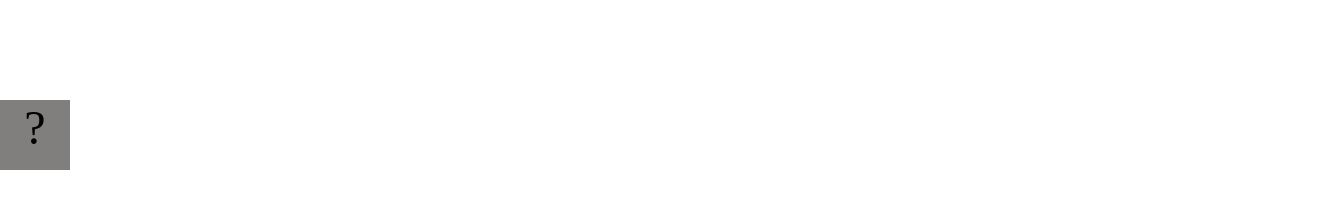
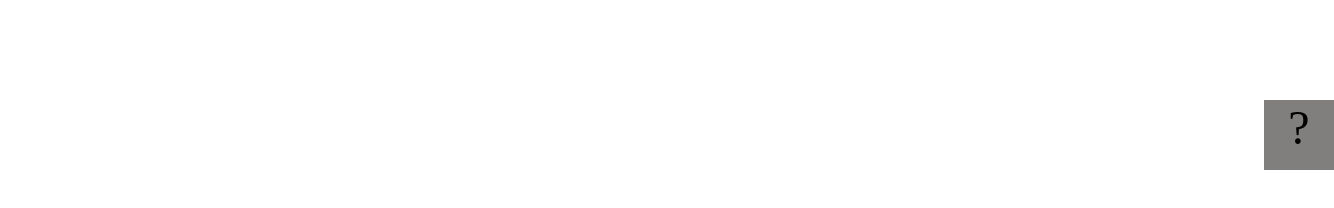
Before and after one commit to yufengdevay117/yufengdevay117.github.io, a plain HTML site: page fsd-projects/bouncing-box/index.html in a window 1280 px wide. Shown: the whole page, 1334 px wide, since content can reach past the window. Drawn offline with Linux system fonts and the light colour scheme.

Commit message:
finished plateformer

```diff
--- a/fsd-projects/bouncing-box/index.html
+++ b/fsd-projects/bouncing-box/index.html
@@ -80,6 +80,8 @@
          */
         function update() {
           boardWidth; // Moves box to right edge
+          moveBoxTo(200);//Moves to x-position 200
+          moveBoxTo(boardWidth); // Moves box to right edge
           positionX = positionX + speed
 
 
```
